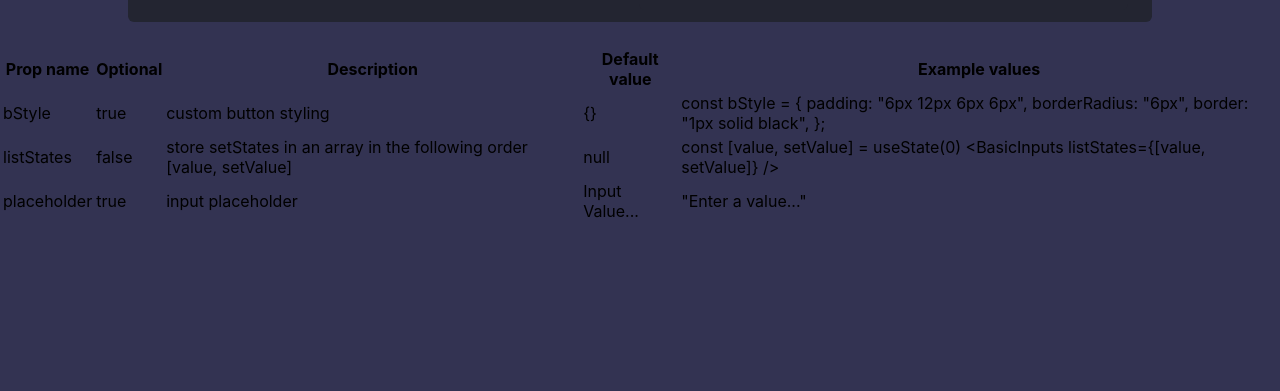
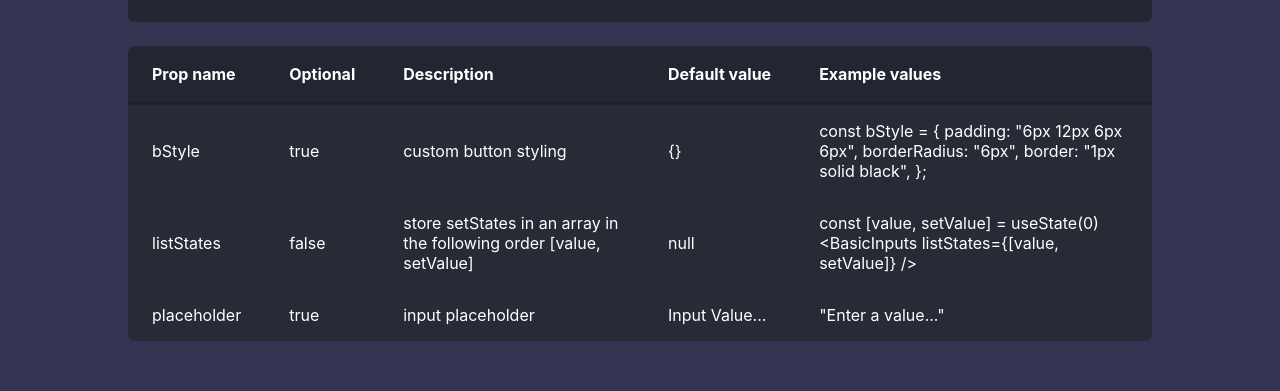
Before and after one commit to Spiro-001/react-essentials, a React (Create React App) app: page /inputs in a window 1280 px wide. Shown: the part 238-629 px from the top of the page. Built offline with nearby package versions, Linux system fonts and the light colour scheme; the HTML template or start-up script is replaced by a standard one; a web font is replaced by a local one.

Commit message:
css error

```diff
--- a/src/App.tsx
+++ b/src/App.tsx
@@ -1,5 +1,5 @@
+import "./App.css";
 import { BrowserRouter, Route, Switch } from "react-router-dom";
-import "./App.css";
 import { Demo } from "./Demo";
 import { ButtonsDemo } from "./demo/ButtonDemo/ButtonDemo";
 import { Docs } from "./demo/Docs/Docs";
--- a/src/Demo.css
+++ b/src/Demo.css
@@ -29,3 +29,7 @@
   font-weight: 700;
   padding: 0px 0px 0px 48px;
 }
+
+.input-container {
+  margin-left: auto;
+}
--- a/src/Demo.tsx
+++ b/src/Demo.tsx
@@ -1,18 +1,19 @@
+import "./Demo.css";
 import { UseOnClickOutside } from "./react-essentials/Hooks/UseOnClickOutside";
 import { UseDeleteListItem } from "./react-essentials/Hooks/UseDeleteListItem";
-import { useLayoutEffect, useRef, useState } from "react";
+import { MouseEvent, useLayoutEffect, useRef, useState } from "react";
 import { BasicButton } from "./react-essentials/Buttons/SimpleButtons/BasicButton";
 import { AdvanceButton } from "./react-essentials/Buttons/AdvanceButtons/AdvanceButton";
 import { BasicList } from "./react-essentials/Lists/BasicList/BasicList";
 import { BasicInputs } from "./react-essentials/Inputs/BasicInput/BasicInput";
+import { Nav } from "./demo/Nav/Nav";
 import Fox from "./fox.webp";
-import "./Demo.css";
-import { Nav } from "./demo/Nav/Nav";
 import gsap from "gsap";
 
 export const Demo = () => {
   const aButtonRef = useRef<HTMLDivElement>(null);
   const demoRef = useRef<HTMLDivElement>(null);
+  const inputRef = useRef<HTMLDivElement>(null);
 
   const [listObjects, setListObjects] = useState<Record<number, string>>({
     1: "bob",
@@ -25,6 +26,20 @@ export const Demo = () => {
 
   // PASSCODE TO DEV PAGE :)
   const passCode = "123react";
+
+  const handleSubmit = () => {
+    const errorTimeline = gsap.timeline();
+    if (passCode === password) setLocked(false);
+    else {
+      errorTimeline.fromTo(
+        inputRef.current,
+        {
+          x: 20,
+        },
+        { x: 0, ease: "elastic.out(1, 0.1)", duration: 1 }
+      );
+    }
+  };
 
   UseOnClickOutside(aButtonRef, () => {});
   const handleClickA = () => {
@@ -68,10 +83,6 @@ export const Demo = () => {
     );
   }, []);
 
-  const handleSubmit = () => {
-    if (passCode === password) setLocked(false);
-  };
-
   return (
     <>
       <Nav options={{ docs: "Docs" }} />
@@ -84,11 +95,11 @@ export const Demo = () => {
               <span className="mini-text drt">
                 Foxxy is working very hard, come back later when he's done!
               </span>
+              <div className="input-container" ref={inputRef}>
                 <BasicInputs
                   listStates={[password, setPassword]}
                   bStyle={{
                     padding: "12px 24px 12px 12px",
-                  marginLeft: "auto",
                     marginTop: "48px",
                     borderRadius: "12px",
                     border: "0px",
@@ -114,6 +125,7 @@ export const Demo = () => {
                   }}
                 />
               </div>
+            </div>
           </>
         )}
         {!locked && (
--- a/src/demo/Demo.css
+++ b/src/demo/Demo.css
@@ -183,7 +183,7 @@ a {
   justify-content: center;
 }
 
-.table {
+table {
   background-color: rgb(35, 37, 49);
   box-sizing: border-box;
   margin: 0;
@@ -194,22 +194,22 @@ a {
   color: white;
 }
 
-.th {
+th {
   border-bottom: 3px solid rgba(0, 0, 0, 0.1);
   padding: 18px 24px;
   white-space: nowrap;
   text-align: left;
 }
 
-.td {
+td {
   background-color: rgb(40, 42, 54);
   padding: 16px 24px;
 }
 
-.tr {
+tr {
   border-radius: 8px;
 }
 
-.rt {
+rt {
   text-align: right;
 }
--- a/src/react-essentials/Buttons/SimpleButtons/BasicButton.tsx
+++ b/src/react-essentials/Buttons/SimpleButtons/BasicButton.tsx
@@ -4,7 +4,7 @@ import "./BasicButton.css";
 
 type BasicButtonProps = {
   bStyle?: React.CSSProperties;
-  onClick(): void;
+  onClick(element: MouseEvent<HTMLDivElement>): void;
   value?: string;
   noAnim?: boolean;
   children?: React.ReactNode;
@@ -35,7 +35,7 @@ export const BasicButton = ({
         ],
       });
     }
-    return onClick();
+    return onClick(element);
   };
 
   return (
```
Lines whose indentation alone changed are shown as unchanged.
